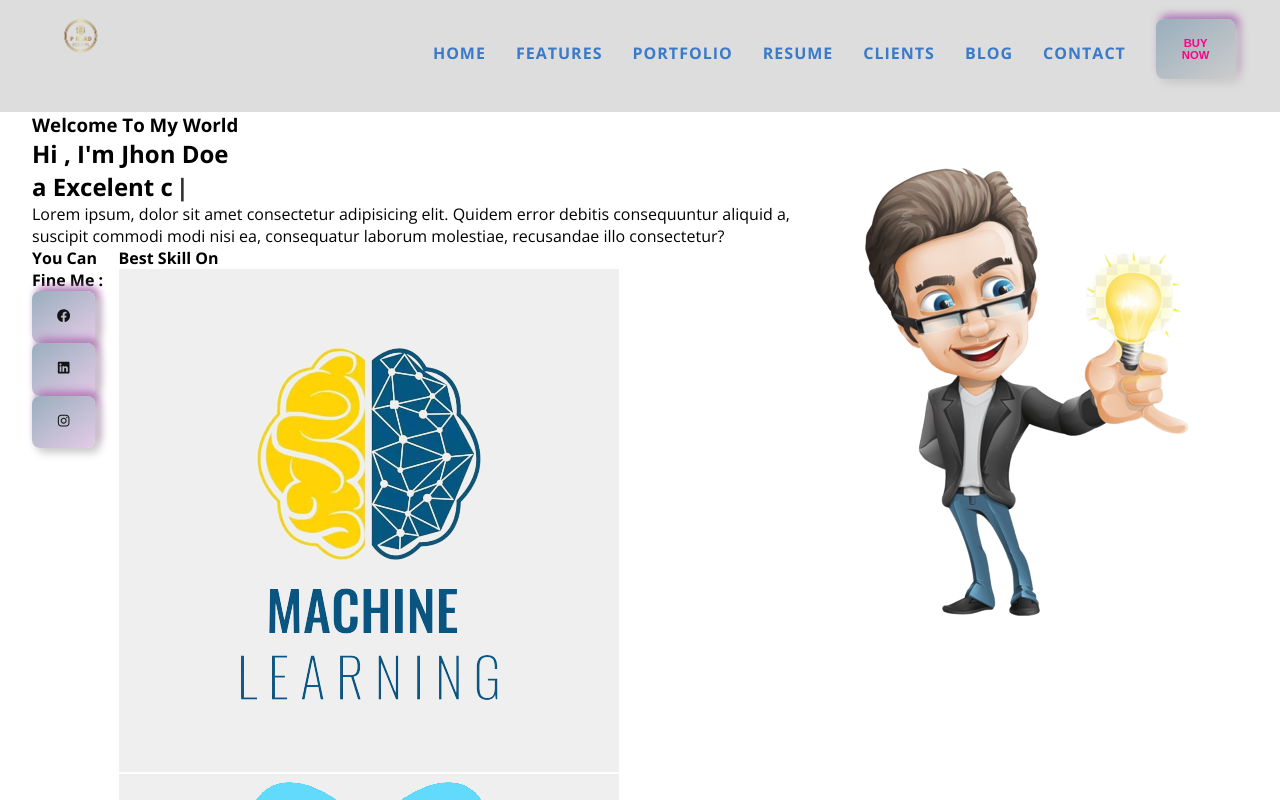
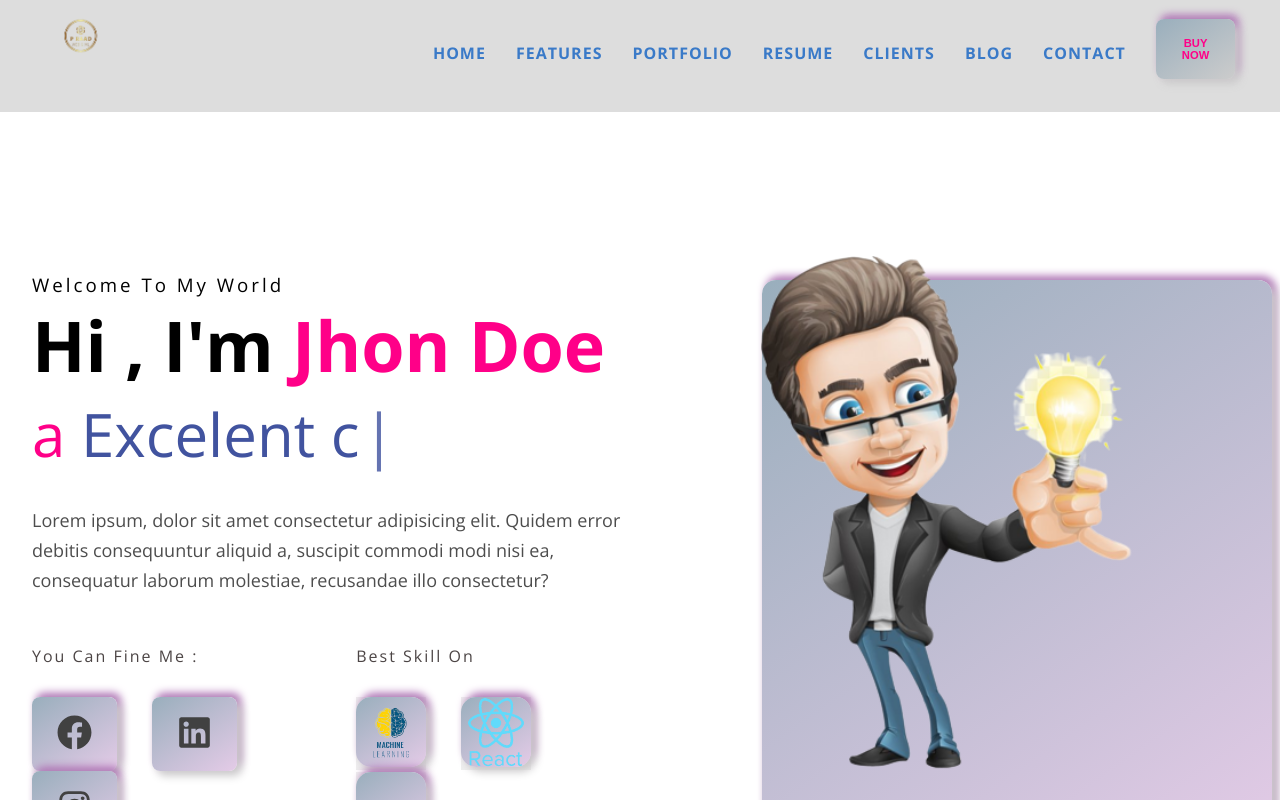
Before and after one commit to kooroosh1363/REACT_Product_list_Ecommers, a React (Create React App) app: page / in a window 1280 px wide. Shown: the top 800 px of the page. Built offline with nearby package versions, Linux system fonts and the light colour scheme; a web font is replaced by a local one.

Commit message:
add css code for home component and index.css

```diff
--- a/src/components/navbar/Navbar.css
+++ b/src/components/navbar/Navbar.css
@@ -2,8 +2,9 @@
     height: 14vh;
     line-height: 10vh;
     background-color: hsla(0, 0%, 11%, 0.15);
-    /* position: sticky;
-    top: 0; */
+    position: sticky;
+    top: 0;
+    z-index: 1111;
 }
 
 
--- a/src/index.css
+++ b/src/index.css
@@ -52,20 +52,35 @@ button{
 
 .btn_shadow{
  padding: 1.125rem 1.563rem;
- border-radius: 0.5rem;
- transition: 0.5s all ease;
- cursor: pointer;
- color: hsla(0, 0%, 8%, 1);
+ border-radius: 0.5rem !important;
+ transition: 0.5s all ease !important;
+ cursor: pointer !important;
+ color: hsla(0, 0%, 8%, 1) !important;
 }
 
 
 .btn_shadow{
   background: linear-gradient(145deg, hsla(204, 21%, 67%, 1), rgb(228, 203, 231));
-  box-shadow: 0.313rem 0.313rem 0.5rem hsla(0, 0%, 80%, 1), 0.25rem  -0.25rem  0.5rem rgb(172, 110, 179);;
+  box-shadow: 0.313rem 0.313rem 0.5rem hsla(0, 0%, 80%, 1), 0.25rem  -0.25rem  0.5rem rgb(172, 110, 179);
+
 }
 
 .btn_shadow:hover{
-  transform: translateY(-10px);
-  color: hsla(0, 100%, 100%, 1);
-  background-color: hsla(328, 100%, 50%, 1);
+  transform: translateY(-10px) !important;
+  color: hsla(0, 100%, 100%, 1) !important;
+  background-color: hsla(328, 100%, 50%, 1) !important;
+
 }
+
+
+.row, .left ,.right{
+  width: 50%;
+}
+
+.top{
+  margin-top: 5rem;
+}
+
+.top_m{
+  margin-top: 2.5rem;
+}
--- a/src/pages/home/Home.css
+++ b/src/pages/home/Home.css
@@ -0,0 +1,105 @@
+.home {
+    position: relative;
+}
+
+
+.home h3 {
+    font-weight: 100;
+    letter-spacing: 3px;
+    /* margin-top: 0.875; */
+
+}
+
+.home h1 {
+    font-size: 4.375rem;
+    font-weight: 700;
+}
+
+.home h1 span {
+    color: hsla(328, 100%, 50%, 1);
+}
+
+.home h2 {
+    font-size: 3.75rem;
+    font-weight: 500;
+    color: hsla(328, 100%, 50%, 1);
+
+}
+
+.home h2 span {
+    color: rgb(65, 83, 159);
+}
+
+.home p {
+    color: rgb(77, 77, 77);
+    line-height:  1.875rem;
+    margin-top: 1.875rem;
+    font-size: 1.125rem;
+}
+
+.btn_home {
+    margin-top: 1.25rem;
+}
+
+
+.btn_home h4 {
+    font-weight: 500;
+    letter-spacing: 0.125rem;
+    color: rgb(76, 69, 69);
+    font-size: 1rem;
+    margin: 1.875rem 0 1.875rem 0;
+
+}
+
+
+
+.btn_home button {
+    margin-right: 2.188rem;
+    cursor: pointer;
+}
+
+.btn_home .icon {
+    font-size: 35px;
+    color: rgb(65, 65, 65);
+}
+
+.btn_home .item_icon{
+    cursor: pointer !important;
+
+}
+
+.btn_home button img {
+    background: linear-gradient(145deg, hsla(204, 21%, 67%, 1), rgb(228, 203, 231));
+    box-shadow: 0.313rem 0.313rem 0.5rem hsla(0, 0%, 80%, 1), 0.25rem -0.25rem 0.5rem rgb(172, 110, 179);
+    width:  4.375rem;
+    height: 4.375rem;
+    border-radius: 0.938rem;
+    cursor: pointer;
+}
+
+.home .left {
+    margin-right: 10%;
+}
+
+.home .right {
+    width: 40%;
+    position: relative;
+
+}
+
+.home .image_right {
+    background: linear-gradient(145deg, hsla(204, 21%, 67%, 1), rgb(228, 203, 231));
+    box-shadow: 0.313rem 0.313rem 0.5rem hsla(0, 0%, 80%, 1), 0.25rem -0.25rem 0.5rem rgb(172, 110, 179);
+    width: 31.875rem;
+    height: 36.25rem;
+    border-radius: 0.875rem;
+    margin-top: 18%;
+    /* z-index: 0; */
+}
+
+.home .image_right img{
+    position: absolute;
+    top: 0;
+    right: 10%;
+    width: 31.875rem;
+}
--- a/src/pages/home/Home.jsx
+++ b/src/pages/home/Home.jsx
@@ -44,13 +44,13 @@ const Home = () => {
                 <h4>You Can Fine Me :</h4>
                 <div className="button">
                   <button className='btn_shadow'>
-                    <FaFacebook />
+                    <FaFacebook className='icon'/>
                   </button>
                   <button className='btn_shadow'>
-                    <FaLinkedin />
+                    <FaLinkedin className='icon'/>
                   </button>
                   <button className='btn_shadow'>
-                    <FaInstagram />
+                    <FaInstagram className='icon '/>
                   </button>
                 </div>
               </div>
```
